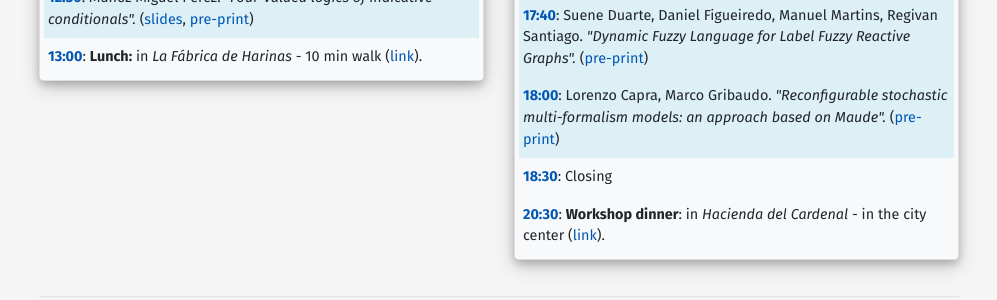
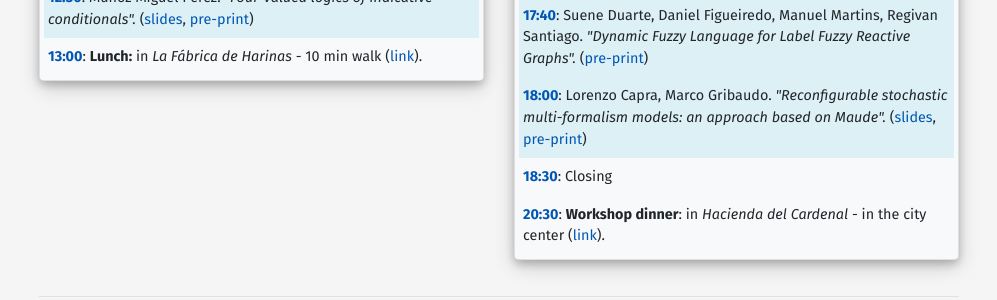
Before and after one commit to reacts-workshop/2025, a Jekyll site: the page built from program.html, in a window 1280 px wide. Shown: the part 881-1181 px from the top of the page, without its empty margins (141-1138 px from the left). Built offline with Jekyll 4.4.1, drawn with Linux system fonts in a browser that asks for light colours.

Commit message:
added slides for the last talk

```diff
--- a/program.html
+++ b/program.html
@@ -145,7 +145,8 @@ All talks will take place in <del>Room 1.0.7 (Madre de Dios Building of <a href=
                 <div class="session stalk">
                     <span class="time">18:00</span>: Lorenzo Capra, Marco Gribaudo.
                     <i>"Reconfigurable stochastic multi-formalism models: an approach based on Maude".</i>
-                    (<a href="/2025/assets/files/ReacTS2025-pre-proceedings.pdf#page=47">pre-print</a>)
+                    (<a href="assets/slides/recStochastic-slides.pdf">slides</a>,
+                     <a href="/2025/assets/files/ReacTS2025-pre-proceedings.pdf#page=47">pre-print</a>)
                 </div>
                 <div class="session sorganisation">
                     <span class="time">18:30</span>: Closing
```
Also changed, not shown: 1 other file.
